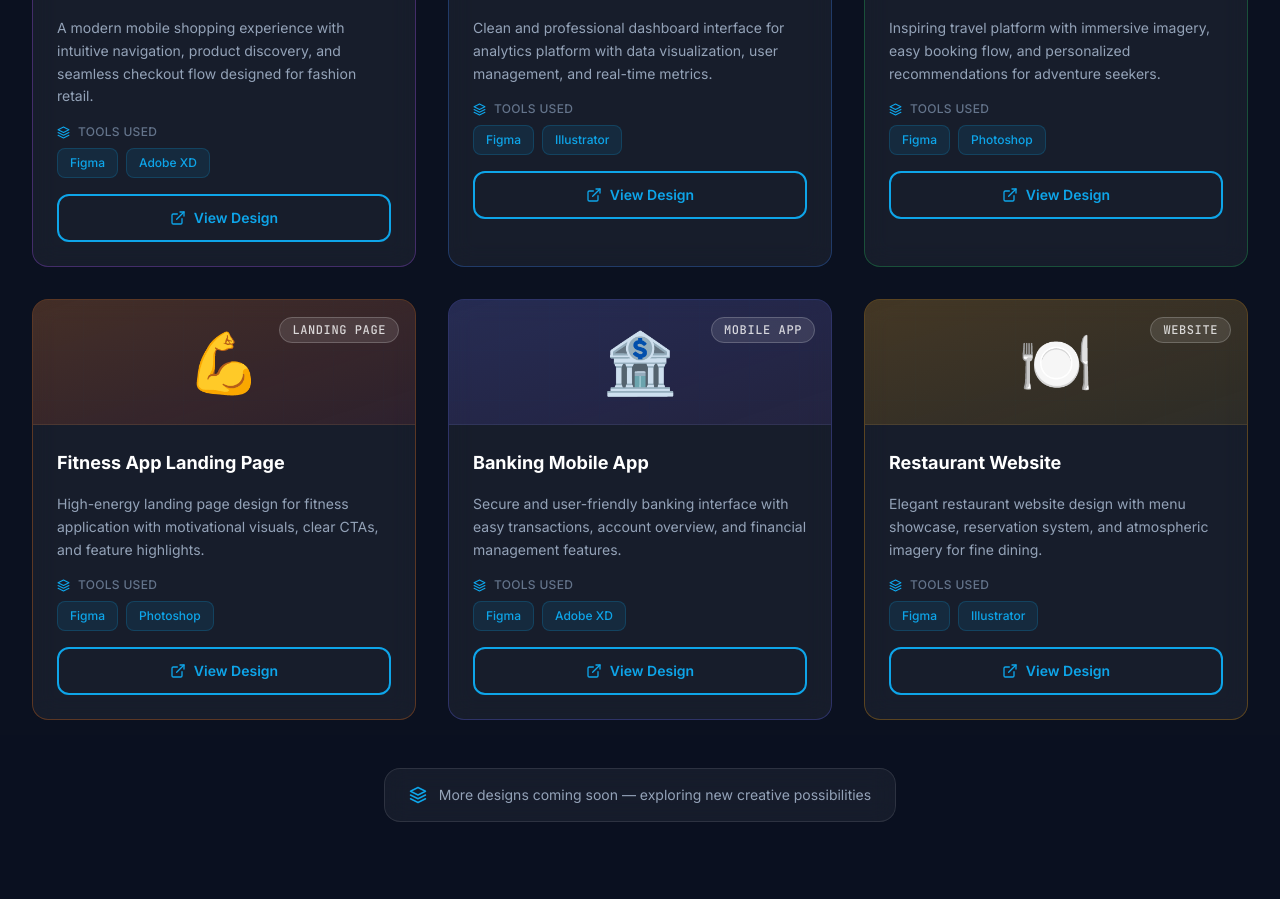
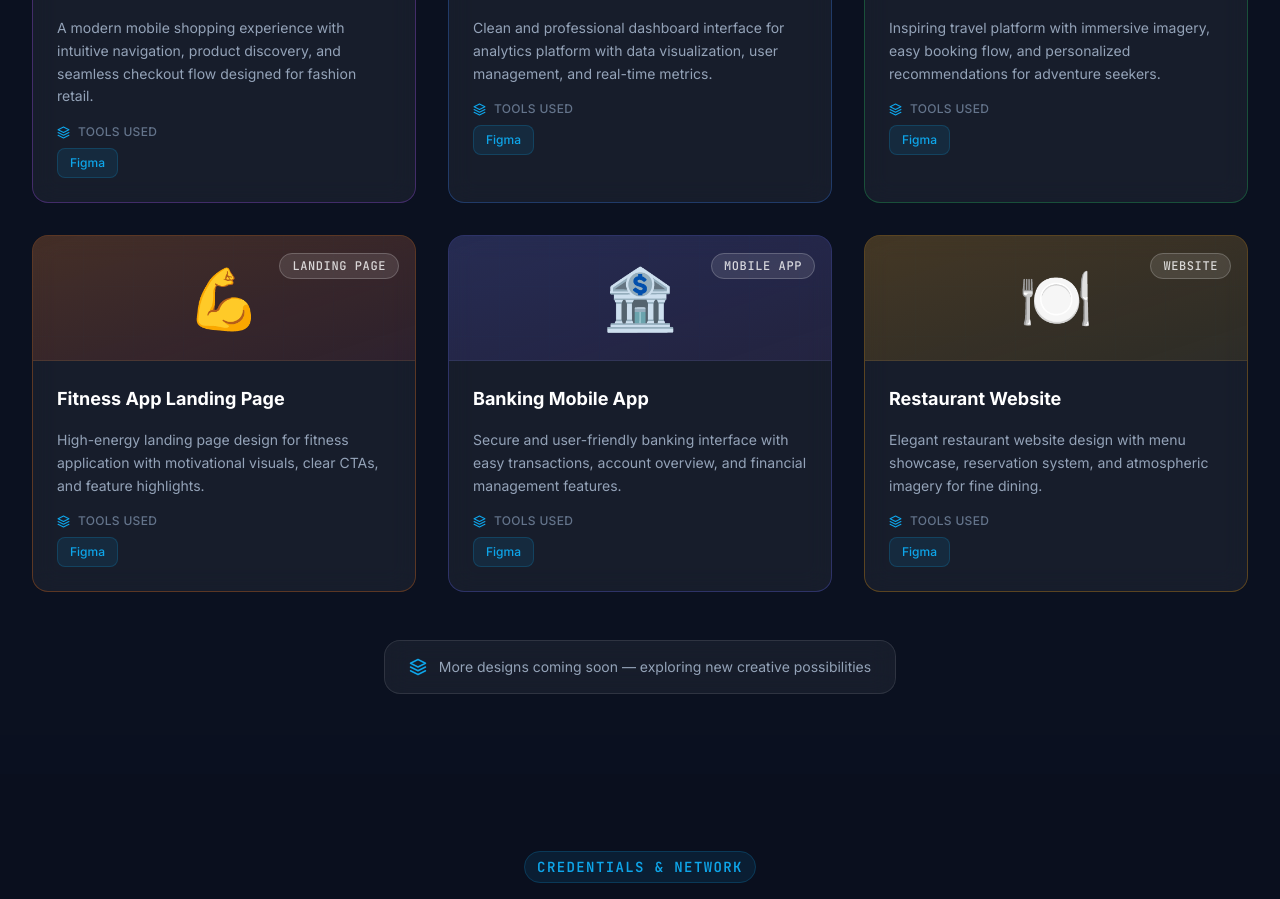
Before and after one commit to Pratham2930/pratham-portfolio, a React (Vite) app: page / in a window 1280 px wide. Shown: the part 4600-5499 px from the top of the page. Built offline with nearby package versions, Linux system fonts and the light colour scheme.

Commit message:
Added Figma UI/UX design showcase to portfolio

```diff
--- a/src/components/FigmaDesignProjects.jsx
+++ b/src/components/FigmaDesignProjects.jsx
@@ -8,66 +8,66 @@ const figmaProjects = [
     title: 'E-Commerce Mobile App',
     description: 'A modern mobile shopping experience with intuitive navigation, product discovery, and seamless checkout flow designed for fashion retail.',
     category: 'Mobile App',
-    tools: ['Figma', 'Adobe XD'],
+    tools: ['Figma'],
     thumbnail: '🛍️',
     color: 'from-purple-500/20 to-pink-500/10',
     borderColor: 'border-purple-500/30',
-    figmaLink: '#',
+
   },
   {
     id: 2,
     title: 'SaaS Dashboard',
     description: 'Clean and professional dashboard interface for analytics platform with data visualization, user management, and real-time metrics.',
     category: 'Dashboard',
-    tools: ['Figma', 'Illustrator'],
+    tools: ['Figma'],
     thumbnail: '📊',
     color: 'from-blue-500/20 to-cyan-500/10',
     borderColor: 'border-blue-500/30',
-    figmaLink: '#',
+
   },
   {
     id: 3,
     title: 'Travel Booking Website',
     description: 'Inspiring travel platform with immersive imagery, easy booking flow, and personalized recommendations for adventure seekers.',
     category: 'Website',
-    tools: ['Figma', 'Photoshop'],
+    tools: ['Figma'],
     thumbnail: '✈️',
     color: 'from-green-500/20 to-emerald-500/10',
     borderColor: 'border-green-500/30',
-    figmaLink: '#',
+
   },
   {
     id: 4,
     title: 'Fitness App Landing Page',
     description: 'High-energy landing page design for fitness application with motivational visuals, clear CTAs, and feature highlights.',
     category: 'Landing Page',
-    tools: ['Figma', 'Photoshop'],
+    tools: ['Figma'],
     thumbnail: '💪',
     color: 'from-orange-500/20 to-red-500/10',
     borderColor: 'border-orange-500/30',
-    figmaLink: '#',
+
   },
   {
     id: 5,
     title: 'Banking Mobile App',
     description: 'Secure and user-friendly banking interface with easy transactions, account overview, and financial management features.',
     category: 'Mobile App',
-    tools: ['Figma', 'Adobe XD'],
+    tools: ['Figma'],
     thumbnail: '🏦',
     color: 'from-indigo-500/20 to-violet-500/10',
     borderColor: 'border-indigo-500/30',
-    figmaLink: '#',
+
   },
   {
     id: 6,
     title: 'Restaurant Website',
     description: 'Elegant restaurant website design with menu showcase, reservation system, and atmospheric imagery for fine dining.',
     category: 'Website',
-    tools: ['Figma', 'Illustrator'],
+    tools: ['Figma'],
     thumbnail: '🍽️',
     color: 'from-amber-500/20 to-yellow-500/10',
     borderColor: 'border-amber-500/30',
-    figmaLink: '#',
+
   },
 ]
 
@@ -136,15 +136,7 @@ function FigmaProjectCard({ project, index }) {
         </div>
 
         {/* View Design Button */}
-        <a
-          href={project.figmaLink}
-          target="_blank"
-          rel="noopener noreferrer"
-          className="btn-outline w-full justify-center text-sm mt-2 group-hover:bg-primary group-hover:text-white group-hover:border-primary"
-        >
-          <FiExternalLink size={16} />
-          View Design
-        </a>
+
       </div>
     </div>
   )
```
